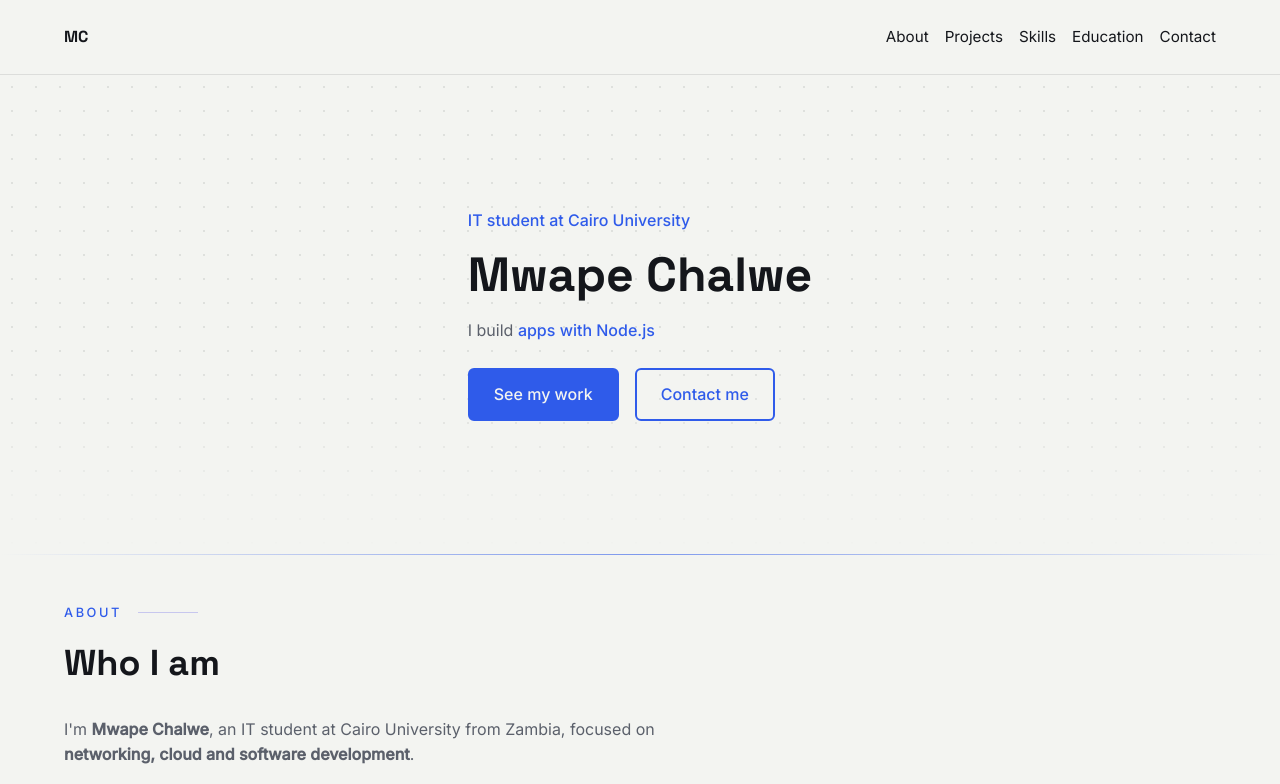
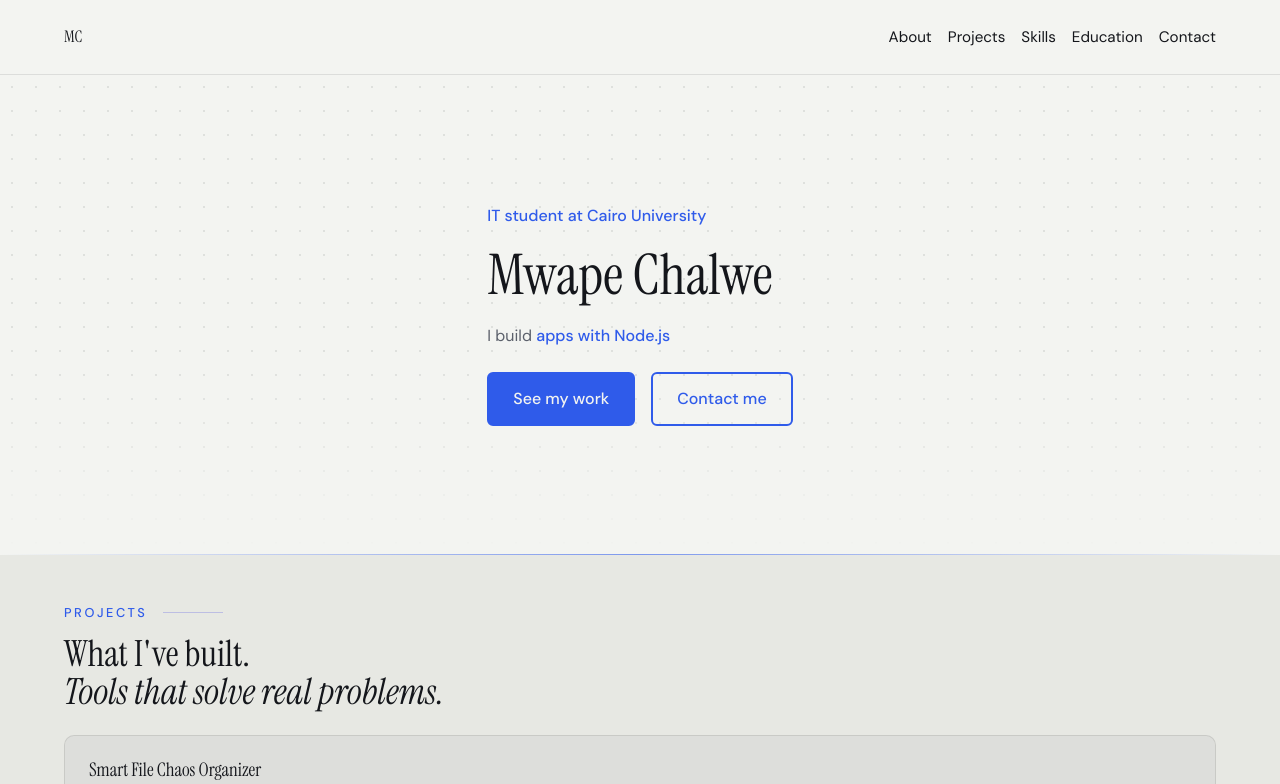
Before and after one commit to MwapeChalwe/Portfolio, a plain HTML site: page index.html in a window 1280 px wide. Shown: the top 784 px of the page. Drawn offline with Linux system fonts and the light colour scheme.

Commit message:
New fonts and W-pattern headings

```diff
--- a/css/style.css
+++ b/css/style.css
@@ -10,8 +10,8 @@
   --accent-light: #7E9BFF;
   --content-width: 1200px;
 
-  --font-heading: "Space Grotesk", sans-serif;
-  --font-body: "Inter", sans-serif;
+  --font-heading: "Instrument Serif", serif;
+  --font-body: "DM Sans", sans-serif;
 }
 
 /* ========== BASICS ========== */
@@ -26,6 +26,8 @@ body {
 h1, h2, h3, h4 {
   font-family: var(--font-heading);
   color: var(--text);
+  font-weight: 500;
+  line-height: 1.05;
 }
 
 a {
@@ -91,6 +93,10 @@ h2 {
 
 section h2 {
   font-size: 2.25rem;
+}
+
+h2 em {
+  display: block;
 }
 
 p {
@@ -159,7 +165,7 @@ article {
 }
 
 #hero h1 {
-  font-size: 3rem;
+  font-size: 3.5rem;
   line-height: 1.1;
   margin-bottom: 1rem;
 }
@@ -215,7 +221,7 @@ nav {
 
 .logo {
   font-family: var(--font-heading);
-  font-weight: 700;
+  font-weight: 500;
   color: var(--text);
   text-decoration: none;
 }
@@ -402,7 +408,7 @@ html {
   }
 
     section h2 {
-    font-size: 3rem;
+    font-size: 2.5rem;
   }
   }
 
--- a/index.html
+++ b/index.html
@@ -15,9 +15,7 @@
 
     <link rel="preconnect" href="https://fonts.googleapis.com">
     <link rel="preconnect" href="https://fonts.gstatic.com" crossorigin>
-    <link
-        href="https://fonts.googleapis.com/css2?family=Inter:wght@400;500&family=Space+Grotesk:wght@500;700&display=swap"
-        rel="stylesheet">
+    <link href="https://fonts.googleapis.com/css2?family=DM+Sans:ital,opsz,wght@0,9..40,100..1000;1,9..40,100..1000&family=Instrument+Serif:ital@0;1&display=swap" rel="stylesheet">
     <link rel="stylesheet" href="css/style.css">
     <script src="js/main.js" defer></script>
 </head>
@@ -57,21 +55,10 @@
             </section>
         </div>
 
-        <section id="about">
-            <div class="container">
-            <p class="section-label">About</p>
-            <h2>Who I am</h2>
-            <p>I'm <strong>Mwape Chalwe</strong>, an IT student at Cairo University from Zambia, focused on
-                <strong>networking, cloud and software development</strong>.
-            </p>
-            </div>
-
-        </section>
-
-        <section id="projects">
+                <section id="projects">
             <div class="container">
             <p class="section-label">Projects</p>
-            <h2>My Work</h2>
+           <h2>What I've built. <em>Tools that solve real problems.</em></h2>
 
             <div class="project-grid">
                 <article>
@@ -100,10 +87,22 @@
             </div>
         </section>
 
+        <section id="about">
+            <div class="container">
+            <p class="section-label">About</p>
+            <h2>Who I am. <em>Someone who likes knowing how things work.</em></h2>
+            <p>I'm <strong>Mwape Chalwe</strong>, an IT student at Cairo University from Zambia, focused on
+                <strong>networking, cloud and software development</strong>.
+            </p>
+            </div>
+
+        </section>
+
+
         <section id="skills">
             <div class="container">
             <p class="section-label">Skills</p>
-            <h2>What I work with</h2>
+            <h2>What I work with. <em>And what I'm learning next.</em></h2>
 
             <h3>Programming</h3>
             <ul>
@@ -140,7 +139,7 @@
         <section id="education">
             <div class="container">
             <p class="section-label">Education</p>
-            <h2>where I study</h2>
+            <h2>Where I study. <em>Building the foundations.</em></h2>
 
             <article>
                 <h3>BSc Computer Science (Information Technology)</h3>
@@ -162,7 +161,7 @@
         <section id="contact">
             <div class="container">
             <p class="section-label">Contact</p>
-            <h2>Let's <span class="highlight">work</span> together</h2>
+           <h2>Let's build something amazing <em class="highlight">together!</em></h2>
             <p>I'm open to internships and student projects in networking, cloud or software. Email is the quickest way
                 to reach me.</p>
             <a href="assets/mwape-chalwe-cv.pdf" class="btn btn-primary" target="_blank" rel="noopener noreferrer">View
```
